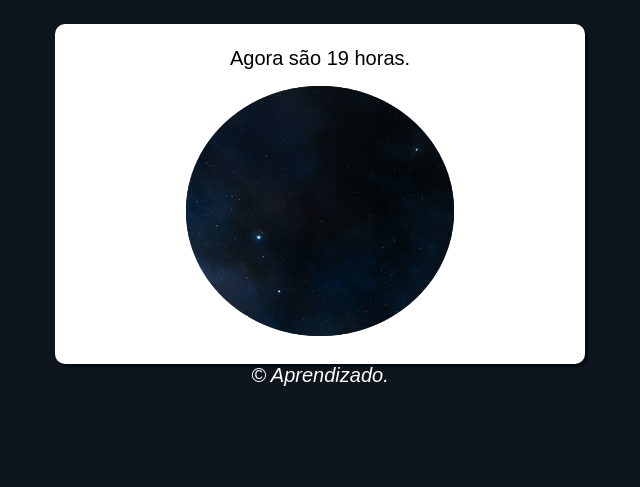
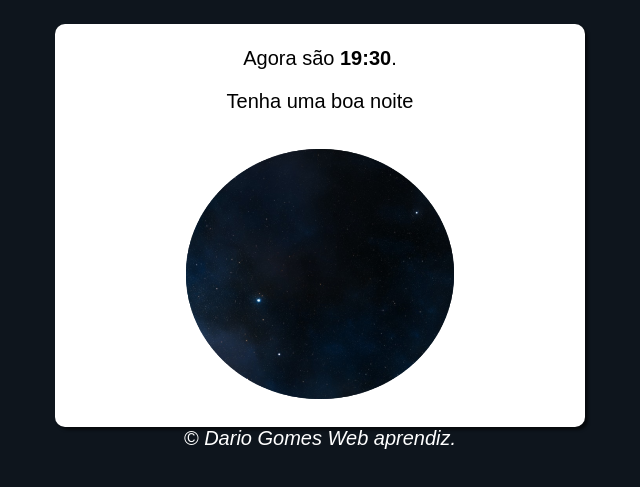
Before and after one commit to dario-gms/javascript-course, a plain HTML site: page Modelo ex 001/modelo.html in a window 1280 px wide. Shown: the part 75-562 px from the top of the page, without its empty margins (320-960 px from the left). Drawn offline with Linux system fonts and the light colour scheme.

Commit message:
Incluido algumas pequenas mudanças no código

```diff
--- a/Modelo ex 001/modelo.html
+++ b/Modelo ex 001/modelo.html
@@ -20,7 +20,7 @@
             <img id="imagem" src="manhã.png" alt="Foto do dia">
         </div>
     </section>
-    <footer>&copy; Aprendizado. </footer>
+    <footer>&copy; Dario Gomes Web aprendiz. </footer>
     <script src="script.js"></script>
 
 </body>
--- a/Modelo ex 001/script.js
+++ b/Modelo ex 001/script.js
@@ -3,15 +3,19 @@ function carregar () {
     var img = window.document.getElementById('imagem')
     var data = new Date()
     var hora = data.getHours()
-    msg.innerHTML = `Agora são ${hora} horas.`
+    var minuto = data.getMinutes()
+    msg.innerHTML = `Agora são <strong>${hora}:${minuto}</strong>.`
     if(hora >= 0 && hora < 12) {
         img.src = 'manhã.png'
         document.body.style.background = '#6b9114'
+        msg.innerHTML += '<p>Tenha um bom dia</p>'
     } else if (hora >= 12 && hora <=18) {
         img.src = 'tarde.png'
         document.body.style.background = '#6693c4'
+        msg.innerHTML += '<p>Tenha uma boa tarde</p>'
     } else {
         img.src = 'noite.png'
         document.body.style.background = '#0e151d'
+        msg.innerHTML += '<p>Tenha uma boa noite</p>'
     }
 }
```
